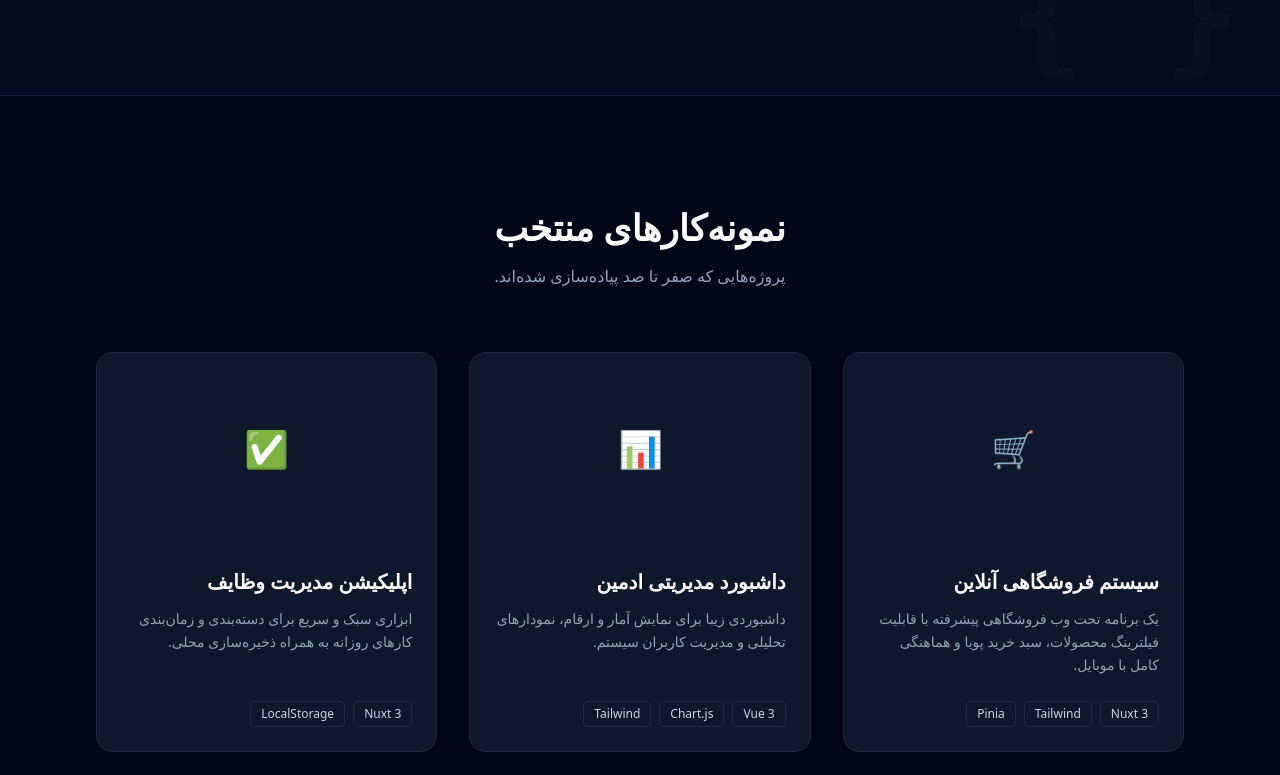
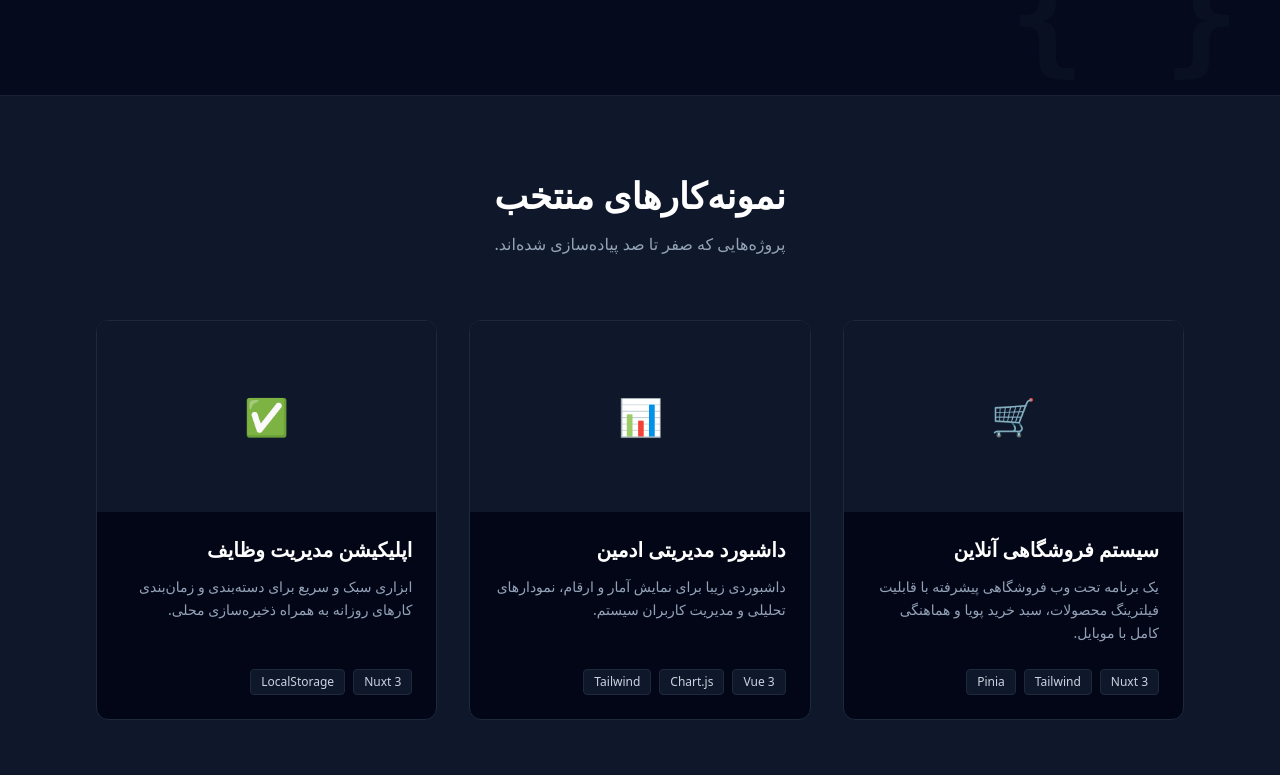
Before and after one commit to Ali-Git-1/Personal-website, a Nuxt app: page / in a window 1280 px wide. Shown: the part 1085-1860 px from the top of the page. Built offline with nearby package versions, Linux system fonts and the light colour scheme.

Commit message:
Change the portfolio section

```diff
--- a/app/ProjectsSection.vue
+++ /dev/null
@@ -1,87 +0,0 @@
-<template>
-  <!-- بخش پروژه‌ها (Projects) -->
-  <section id="projects" class="pt-28 pb-20 bg-slate-950 text-white">
-    <div class="max-w-6xl mx-auto px-4 sm:px-6 lg:px-8">
-      <!-- عنوان بخش -->
-      <div class="text-center max-w-2xl mx-auto mb-16">
-        <h2 class="text-3xl font-extrabold text-white sm:text-4xl">
-          نمونه‌کارهای منتخب
-        </h2>
-
-        <p class="mt-4 text-slate-400">
-          پروژه‌هایی که صفر تا صد پیاده‌سازی شده‌اند.
-        </p>
-      </div>
-
-      <!-- لیست پروژه‌ها -->
-      <div
-        class="grid grid-cols-1 md:grid-cols-2 lg:grid-cols-3 gap-6 lg:gap-8 items-stretch"
-      >
-        <div
-          v-for="project in projects"
-          :key="project.title"
-          class="group bg-slate-900 border border-slate-800 rounded-2xl overflow-hidden hover:border-slate-700 transition-all duration-300 flex flex-col h-full shadow-lg"
-        >
-          <!-- آیکون پروژه -->
-          <div
-            class="relative aspect-video bg-slate-900 overflow-hidden flex items-center justify-center text-4xl group-hover:scale-105 transition-transform duration-300"
-          >
-            {{ project.icon }}
-          </div>
-
-          <!-- اطلاعات پروژه -->
-          <div class="p-6 flex flex-col flex-grow text-right">
-            <h3
-              class="text-xl font-bold text-white group-hover:text-emerald-400 transition-colors"
-            >
-              {{ project.title }}
-            </h3>
-
-            <p class="mt-3 text-slate-400 text-sm leading-relaxed flex-grow">
-              {{ project.description }}
-            </p>
-
-            <!-- تکنولوژی‌ها -->
-            <div class="mt-6 flex flex-wrap gap-2">
-              <span
-                v-for="tech in project.techs"
-                :key="tech"
-                class="px-2.5 py-1 text-xs font-medium rounded bg-slate-900 text-slate-300 border border-slate-800"
-              >
-                {{ tech }}
-              </span>
-            </div>
-          </div>
-        </div>
-      </div>
-    </div>
-  </section>
-</template>
-
-<script setup>
-import { ref } from "vue";
-
-const projects = ref([
-  {
-    title: "سیستم فروشگاهی آنلاین",
-    description:
-      "یک برنامه تحت وب فروشگاهی پیشرفته با قابلیت فیلترینگ محصولات، سبد خرید پویا و هماهنگی کامل با موبایل.",
-    icon: "🛒",
-    techs: ["Nuxt 3", "Tailwind", "Pinia"],
-  },
-  {
-    title: "داشبورد مدیریتی ادمین",
-    description:
-      "داشبوردی زیبا برای نمایش آمار و ارقام، نمودارهای تحلیلی و مدیریت کاربران سیستم.",
-    icon: "📊",
-    techs: ["Vue 3", "Chart.js", "Tailwind"],
-  },
-  {
-    title: "اپلیکیشن مدیریت وظایف",
-    description:
-      "ابزاری سبک و سریع برای دسته‌بندی و زمان‌بندی کارهای روزانه به همراه ذخیره‌سازی محلی.",
-    icon: "✅",
-    techs: ["Nuxt 3", "LocalStorage"],
-  },
-]);
-</script>
--- a/app/app.vue
+++ b/app/app.vue
@@ -97,7 +97,54 @@
 
       <SkillsSection />
 
-      <ProjectsSection />
+      <!-- بخش پروژه‌ها (Projects) -->
+      <section id="projects" class="py-20">
+        <div class="max-w-6xl mx-auto px-4 sm:px-6 lg:px-8">
+          <div class="text-center max-w-2xl mx-auto mb-16">
+            <h2 class="text-3xl font-extrabold text-white sm:text-4xl">
+              نمونه‌کارهای منتخب
+            </h2>
+            <p class="mt-4 text-slate-400">
+              پروژه‌هایی که صفر تا صد پیاده‌سازی شده‌اند.
+            </p>
+          </div>
+
+          <div class="grid grid-cols-1 md:grid-cols-2 lg:grid-cols-3 gap-8">
+            <div
+              v-for="project in projects"
+              :key="project.title"
+              class="group bg-slate-950 border border-slate-800 rounded-xl overflow-hidden hover:border-slate-700 transition-all duration-300 flex flex-col h-full"
+            >
+              <div
+                class="relative aspect-video bg-slate-900 overflow-hidden flex items-center justify-center text-4xl group-hover:scale-105 transition-transform duration-300"
+              >
+                {{ project.icon }}
+              </div>
+              <div class="p-6 flex flex-col flex-grow text-right">
+                <h3
+                  class="text-xl font-bold text-white group-hover:text-emerald-400 transition-colors"
+                >
+                  {{ project.title }}
+                </h3>
+                <p
+                  class="mt-3 text-slate-400 text-sm leading-relaxed flex-grow"
+                >
+                  {{ project.description }}
+                </p>
+                <div class="mt-6 flex flex-wrap gap-2">
+                  <span
+                    v-for="tech in project.techs"
+                    :key="tech"
+                    class="px-2.5 py-1 text-xs font-medium rounded bg-slate-900 text-slate-300 border border-slate-800"
+                  >
+                    {{ tech }}
+                  </span>
+                </div>
+              </div>
+            </div>
+          </div>
+        </div>
+      </section>
 
       <FooterSection />
     </div>
@@ -108,7 +155,6 @@
 import { ref, onMounted } from "vue";
 import SkillsSection from "./components/SkillsSection.vue";
 import HeroSection from "./components/HeroSection.vue";
-import ProjectsSection from "./ProjectsSection.vue";
 import FooterSection from "./components/FooterSection.vue";
 
 // متغیرهای لودینگ
@@ -148,6 +194,30 @@ onMounted(() => {
     }
   }, 100);
 });
+
+const projects = ref([
+  {
+    title: "سیستم فروشگاهی آنلاین",
+    description:
+      "یک برنامه تحت وب فروشگاهی پیشرفته با قابلیت فیلترینگ محصولات، سبد خرید پویا و هماهنگی کامل با موبایل.",
+    icon: "🛒",
+    techs: ["Nuxt 3", "Tailwind", "Pinia"],
+  },
+  {
+    title: "داشبورد مدیریتی ادمین",
+    description:
+      "داشبوردی زیبا برای نمایش آمار و ارقام، نمودارهای تحلیلی و مدیریت کاربران سیستم.",
+    icon: "📊",
+    techs: ["Vue 3", "Chart.js", "Tailwind"],
+  },
+  {
+    title: "اپلیکیشن مدیریت وظایف",
+    description:
+      "ابزاری سبک و سریع برای دسته‌بندی و زمان‌بندی کارهای روزانه به همراه ذخیره‌سازی محلی.",
+    icon: "✅",
+    techs: ["Nuxt 3", "LocalStorage"],
+  },
+]);
 </script>
 
 <style>
```
